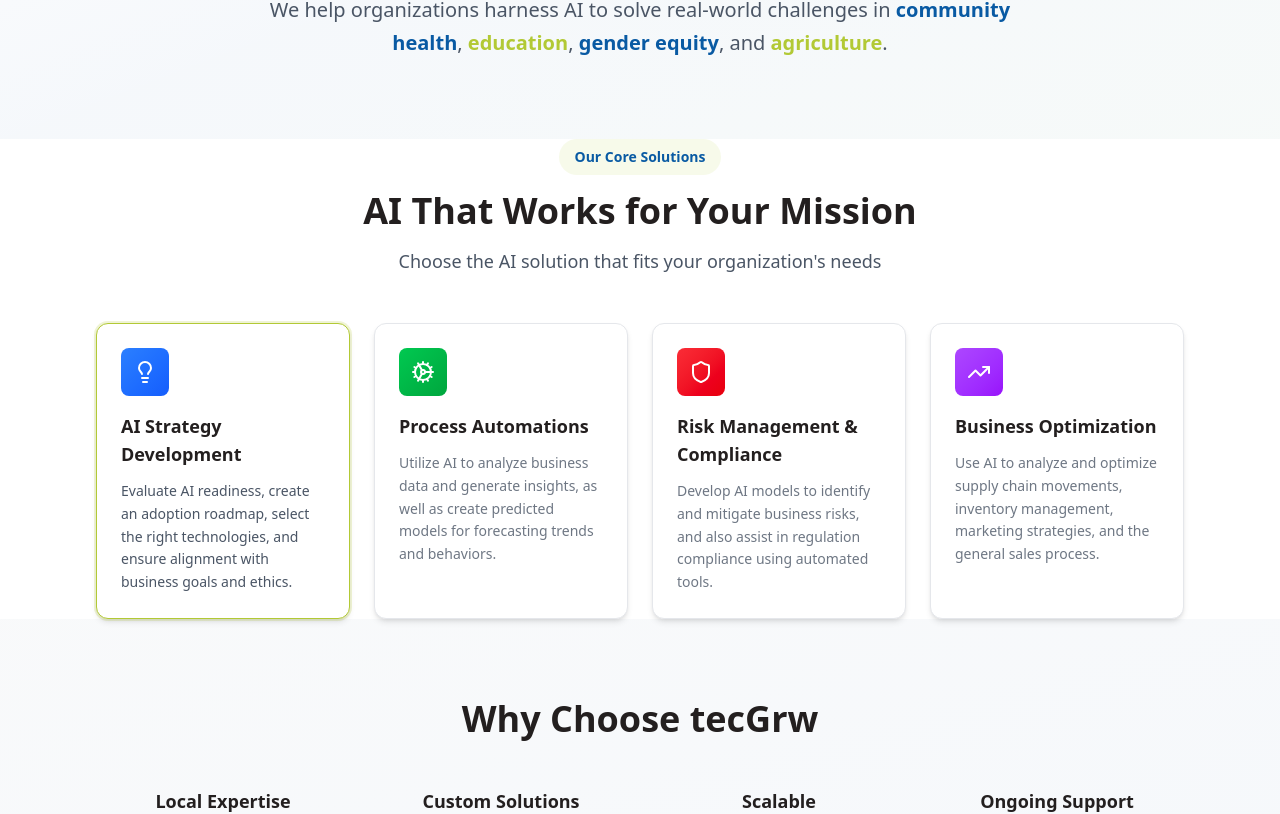
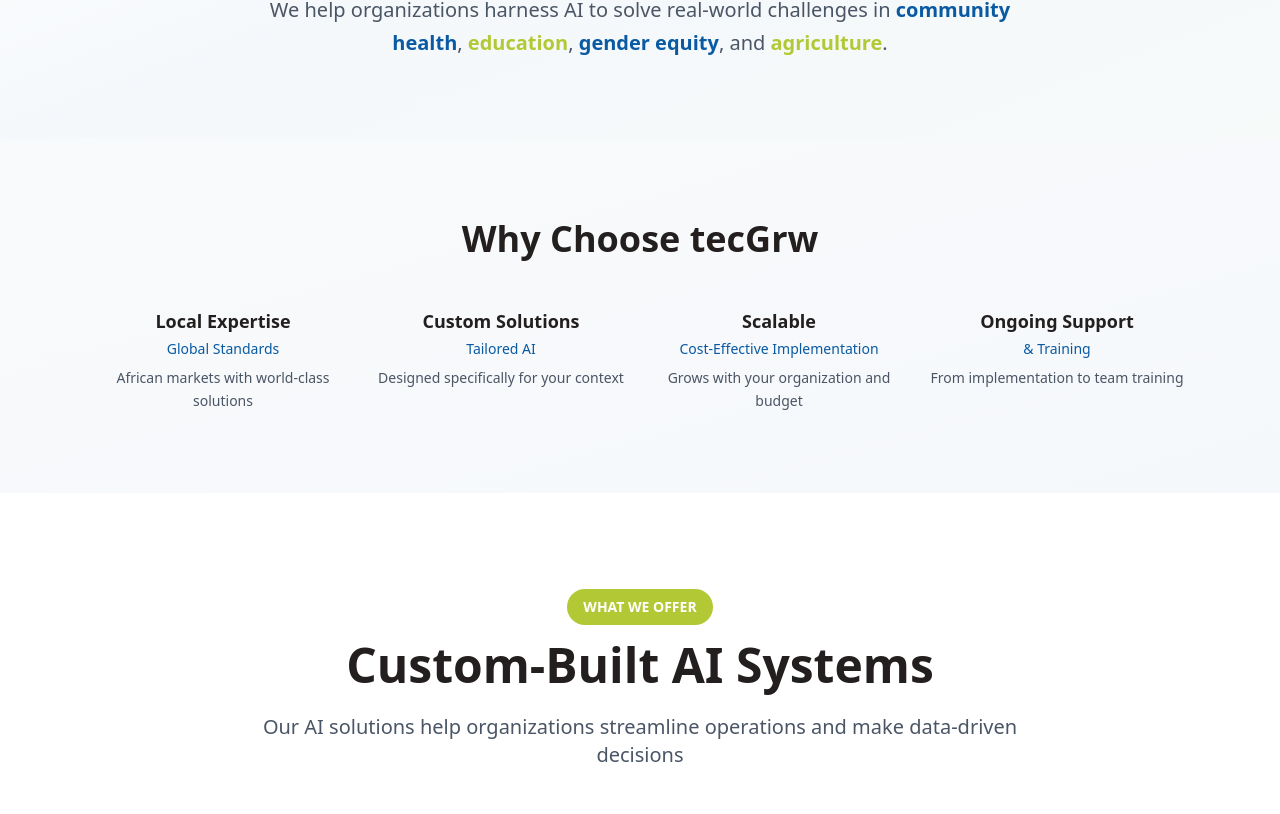
Before and after one commit to tecGrwLtd/tecgrw-website, a React (Vite) app: page /solutions/business-ai in a window 1280 px wide. Shown: the part 410-1224 px from the top of the page. Built offline with nearby package versions, Linux system fonts and the light colour scheme.

Commit message:
refactor: change business ai page layout and styles

```diff
--- a/src/components/WhoWeWorkWith.jsx
+++ b/src/components/WhoWeWorkWith.jsx
@@ -41,28 +41,6 @@
             );
           })}
         </div>
-
-        <div className="text-center mt-12">
-          <div className="bg-white rounded-xl p-6 shadow-md border-2 border-[#b2c935]/20 max-w-2xl mx-auto">
-            <h3 className="text-xl font-bold text-[#231f1f] mb-3">
-              Ready to Transform Your Organization?
-            </h3>
-            <p className="text-gray-600 mb-4">
-              Join our network of partners leveraging AI for positive impact.
-            </p>
-            <div className="flex flex-wrap justify-center gap-3">
-              <span className="bg-[#095aa3]/10 text-[#095aa3] px-3 py-1 rounded-full text-xs font-medium">
-                Custom Solutions
-              </span>
-              <span className="bg-[#b2c935]/10 text-[#b2c935] px-3 py-1 rounded-full text-xs font-medium">
-                Local Expertise
-              </span>
-              <span className="bg-gray-100 text-gray-700 px-3 py-1 rounded-full text-xs font-medium">
-                Ongoing Support
-              </span>
-            </div>
-          </div>
-        </div>
       </div>
     </section>
   );
--- a/src/pages/BusinessAI.jsx
+++ b/src/pages/BusinessAI.jsx
@@ -2,8 +2,6 @@
 import { useState } from 'react';
 import { Link } from 'react-router-dom';
 
-import { aiServices } from '../assets/data/aIBusiness';
-import ProjectSpotlight from '../components/ProjectSpotlight';
 import WhatWeOffer from '../components/WhatWeOffer';
 import WhoWeWorkWith from '../components/WhoWeWorkWith';
 
@@ -38,59 +36,6 @@
         </div>
       </section>
 
-      {/* Interactive AI Services Section */}
-      <section className="bg-white">
-        <div className="max-w-6xl mx-auto px-6 lg:px-8">
-          <div className="text-center mb-12">
-            <div className="inline-block bg-[#b2c935]/10 text-[#095aa3] px-4 py-2 rounded-full text-sm font-semibold mb-4">
-              Our Core Solutions
-            </div>
-            <h2 className="text-3xl lg:text-4xl font-bold text-[#231f1f] mb-4">
-              AI That Works for Your Mission
-            </h2>
-            <p className="text-lg text-gray-600 max-w-2xl mx-auto">
-              Choose the AI solution that fits your organization's needs
-            </p>
-          </div>
-
-          {/* Interactive Service Cards */}
-          <div className="grid md:grid-cols-2 lg:grid-cols-4 gap-6">
-            {aiServices.map((service, index) => {
-              const IconComponent = service.icon;
-              const isActive = activeService === index;
-
-              return (
-                <div
-                  key={index}
-                  className={`group relative bg-white rounded-xl shadow-md hover:shadow-xl transition-all duration-300 overflow-hidden border cursor-pointer transform hover:-translate-y-1 ${
-                    isActive ? 'border-[#b2c935] ring-2 ring-[#b2c935]/20' : 'border-gray-200 hover:border-[#095aa3]/30'
-                  }`}
-                  onMouseEnter={() => setActiveService(index)}
-                >
-                  <div className={`absolute inset-0 bg-gradient-to-br ${service.color} opacity-0 group-hover:opacity-3 transition-opacity duration-300`}></div>
-
-                  <div className="relative p-6">
-                    <div className={`w-12 h-12 bg-gradient-to-br ${service.color} rounded-lg flex items-center justify-center text-white mb-4 group-hover:scale-110 transition-transform duration-300`}>
-                      <IconComponent size={24} />
-                    </div>
-
-                    <h3 className="text-lg font-bold text-[#231f1f] mb-3 line-clamp-2">
-                      {service.title}
-                    </h3>
-
-                    <p className={`text-gray-600 text-sm leading-relaxed transition-all duration-300 ${
-                      isActive ? 'opacity-100' : 'opacity-80'
-                    }`}>
-                      {service.description}
-                    </p>
-                  </div>
-                </div>
-              );
-            })}
-          </div>
-        </div>
-      </section>
-
       {/* Why Choose TecGrw Section */}
       <section className="py-16 lg:py-20 bg-gradient-to-br from-gray-50/50 to-blue-50/30">
         <div className="max-w-6xl mx-auto px-6 lg:px-8">
@@ -122,7 +67,6 @@
           </div>
         </div>
       </section>
-      <ProjectSpotlight />
       <WhatWeOffer />
       <WhoWeWorkWith />
 
@@ -151,12 +95,6 @@
             >
               Reach out to Us
             </Link>
-            <Link
-              to="/team"
-              className="border-2 border-white/30 hover:border-white text-white px-8 py-4 rounded-xl font-semibold transition-all duration-200 hover:bg-white/10"
-            >
-              Meet Our Team
-            </Link>
           </div>
         </div>
       </section>
```
